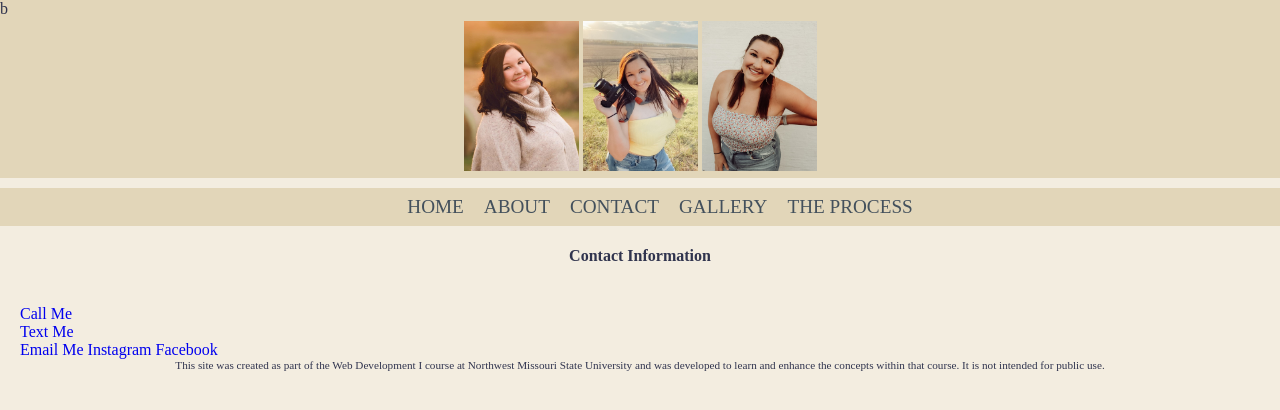
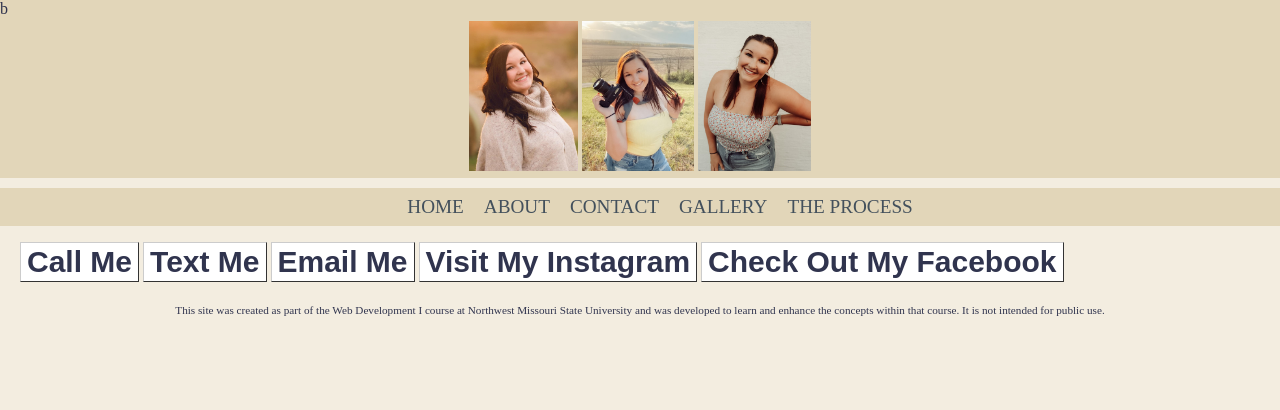
Before and after one commit to amberleaauffert/aaphotography, a plain HTML site: page contact.html in a window 1280 px wide. Drawn offline with Linux system fonts and the light colour scheme.

Commit message:
Website3
fixed

```diff
--- a/contact.html
+++ b/contact.html
@@ -8,9 +8,9 @@
     <div>
       <header>b
         <div id="header">
-          <img class="center" src="me.jpg" alt="Me" width="115" height="150"</img>
-          <img class="center" src="me2.jpg" alt="Me2" width="115" height="150"</img>
-          <img class="center" src="Me3.1.jpg" alt="Me3" width="115" height="150"</img>
+          <img class="center" src="me.jpg" alt="Me" width="auto" height="150"</img>
+          <img class="center" src="me2.jpg" alt="Me2" width="auto" height="150"</img>
+          <img class="center" src="Me3.1.jpg" alt="Me3" width="auto" height="150"</img>
         </div>
       </header>
       <nav>
@@ -23,12 +23,13 @@
         </ul>
       </nav>
       <main>
-        <h4 class=class="contact">Contact Information</h4> <br>
-          <a href="tel:660-853-2977">Call Me</a><br>
-          <a href="sms:660-853-2977">Text Me</a><br>
-          <a href="mailto:amberlea.photofraphy@outlook.com">Email Me</a>
-          <a href="https://www.instagram.com/amberleaspics/">Instagram</a>
-          <a href="https://www.facebook.com/Amberlea-Photography-103012962097709">Facebook</a>
+        <div>
+          <a href="tel:660-853-2977" class="button">Call Me</a>
+          <a href="sms:660-853-2977" class="button">Text Me</a>
+          <a href="mailto:amberlea.photofraphy@outlook.com" class="button">Email Me</a>
+          <a href="https://www.instagram.com/amberleaspics/" class="button">Visit My Instagram</a>
+          <a href="https://www.facebook.com/Amberlea-Photography-103012962097709" class="button">Check Out My Facebook</a>
+        </div>
       </main>
       <footer>This site was created as part of the Web Development I course at Northwest Missouri State University and was developed to learn and enhance the concepts within that course.  It is not intended for public use.<br>
       </footer>
--- a/style.css
+++ b/style.css
@@ -76,6 +76,7 @@ footer{
   clear: both;
   background-color: #F3EDE0;
   color: #30344E;
+  padding-top: 2em;
 }
 nav ul{
   margin-top: 10px;
@@ -126,18 +127,31 @@ img.center{
 }
 #one{
   float: left;
-  width: 200px;
+  width: 300px;
   padding: 1em;
 }
 #two{
   float: left;
-  width: 200px;
+  width: 300px;
   padding: 1em;
 }
 #three{
   float: left;
-  width: 200px;
+  width: 300px;
   padding: 1em;
+}
+.button {
+  font: bold 30px Arial;
+  text-align: center;
+  text-decoration: none;
+  background-color: #FFFFFF;
+  color: #30344E;
+  padding: 2px 6px 2px 6px;
+  border-top: 1px solid #CCCCCC;
+  border-right: 1px solid #333333;
+  border-bottom: 1px solid #333333;
+  border-left: 1px solid #CCCCCC;
+  display: inline-block;
 }
 @media only screen and (max-width: 768px){
   h1, h2, h3,h4 {
```
